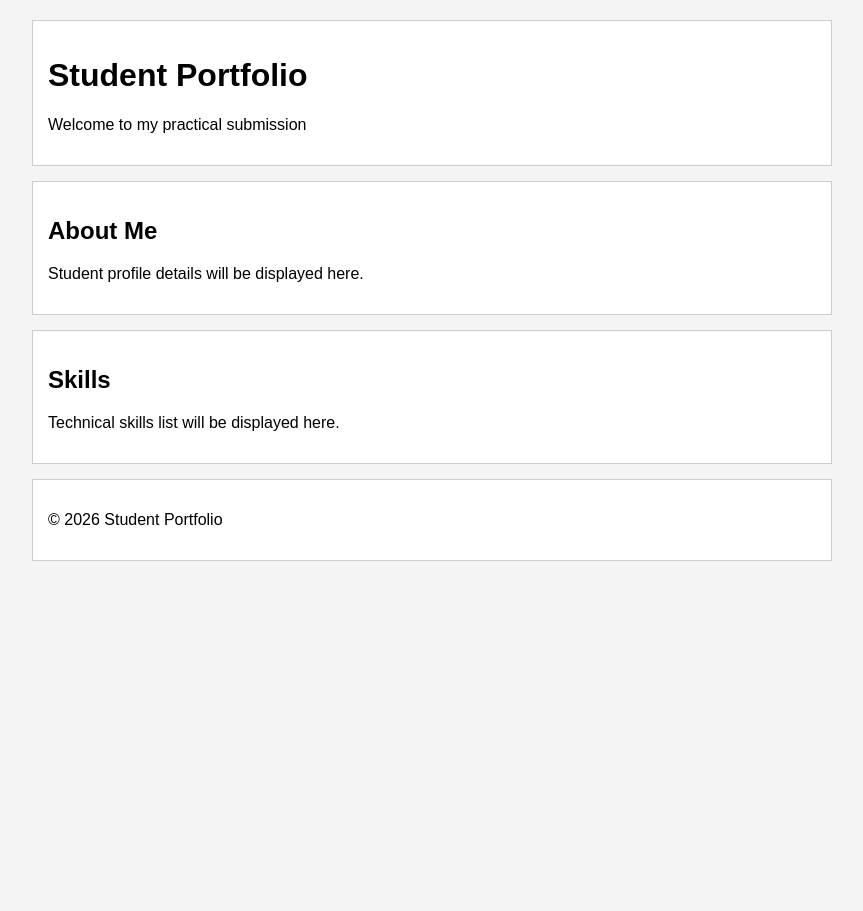
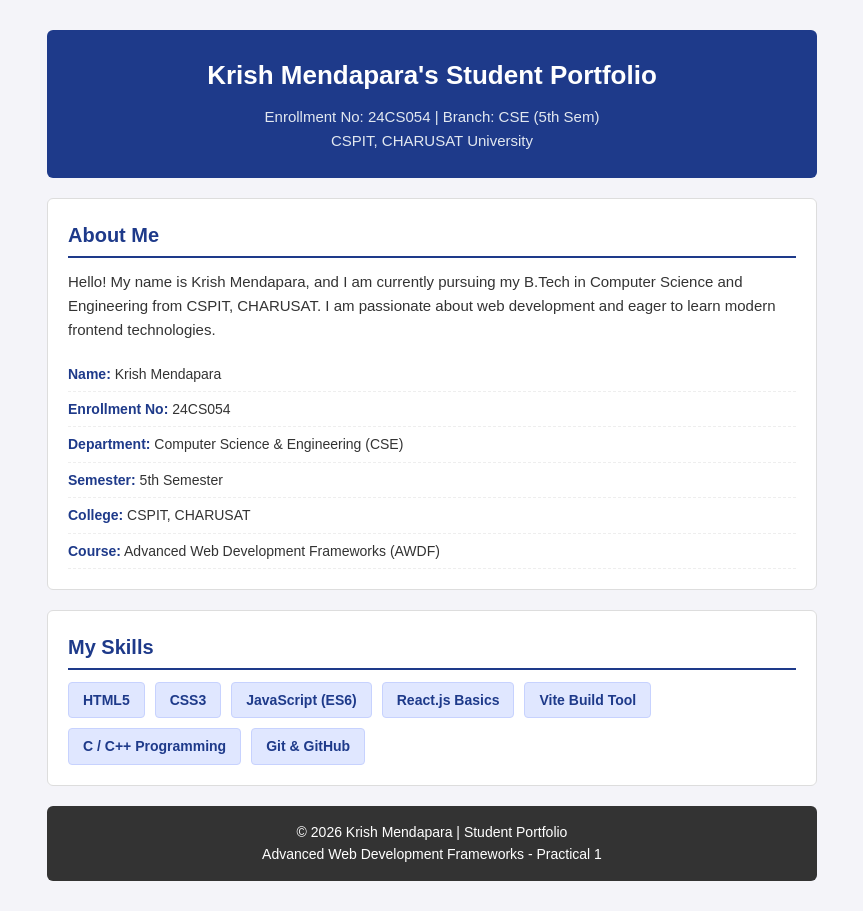
Before and after one commit to 24CS054KRISH/AWDF-PRAC-1, a React (Vite) app: page / in a window 1280 px wide. Shown: the whole page, without its empty margins (208-1071 px from the left). Before the commit the page ends 800 px from the top, so only its background shows below. Built offline with nearby package versions, Linux system fonts and the light colour scheme.

Commit message:
Implement Practical 1 features with props, dynamic rendering, and personal portfolio details

```diff
--- a/src/App.jsx
+++ b/src/App.jsx
@@ -1,15 +1,38 @@
 import React from 'react';
+
+// Importing child components
 import Header from './components/Header';
 import About from './components/About';
 import Skills from './components/Skills';
 import Footer from './components/Footer';
 
 function App() {
+  // Student Name variable passed as prop to Header component
+  const studentName = "Krish Mendapara";
+
+  // Skills array passed as prop to Skills component
+  const skillsArray = [
+    "HTML5",
+    "CSS3",
+    "JavaScript (ES6)",
+    "React.js Basics",
+    "Vite Build Tool",
+    "C / C++ Programming",
+    "Git & GitHub"
+  ];
+
   return (
     <div className="container">
-      <Header />
+      {/* Passing name prop to Header */}
+      <Header name={studentName} />
+
+      {/* About section component */}
       <About />
-      <Skills />
+
+      {/* Passing skillList prop array to Skills */}
+      <Skills skillList={skillsArray} />
+
+      {/* Footer component */}
       <Footer />
     </div>
   );
--- a/src/components/About.jsx
+++ b/src/components/About.jsx
@@ -1,12 +1,27 @@
 import React from 'react';
 
-// Basic About Component (Placeholder for Commit 1)
+// About component displaying student biography and information list
 function About() {
   return (
-    <section className="section">
+    <div className="card">
       <h2>About Me</h2>
-      <p>Student profile details will be displayed here.</p>
-    </section>
+
+      <p className="about-text">
+        Hello! My name is Krish Mendapara, and I am currently pursuing my B.Tech
+        in Computer Science and Engineering from CSPIT, CHARUSAT. I am passionate
+        about web development and eager to learn modern frontend technologies.
+      </p>
+
+      {/* Student credentials list */}
+      <ul className="info-list">
+        <li><strong>Name:</strong> Krish Mendapara</li>
+        <li><strong>Enrollment No:</strong> 24CS054</li>
+        <li><strong>Department:</strong> Computer Science & Engineering (CSE)</li>
+        <li><strong>Semester:</strong> 5th Semester</li>
+        <li><strong>College:</strong> CSPIT, CHARUSAT</li>
+        <li><strong>Course:</strong> Advanced Web Development Frameworks (AWDF)</li>
+      </ul>
+    </div>
   );
 }
 
--- a/src/components/Footer.jsx
+++ b/src/components/Footer.jsx
@@ -1,11 +1,12 @@
 import React from 'react';
 
-// Basic Footer Component (Placeholder for Commit 1)
+// Simple Footer component
 function Footer() {
   return (
-    <footer className="footer">
-      <p>&copy; 2026 Student Portfolio</p>
-    </footer>
+    <div className="footer-box">
+      <p>&copy; 2026 Krish Mendapara | Student Portfolio</p>
+      <p>Advanced Web Development Frameworks - Practical 1</p>
+    </div>
   );
 }
 
--- a/src/components/Header.jsx
+++ b/src/components/Header.jsx
@@ -1,12 +1,14 @@
 import React from 'react';
 
-// Basic Header Component (Placeholder for Commit 1)
-function Header() {
+// Header component receiving student name via props from App.jsx
+function Header(props) {
   return (
-    <header className="header">
-      <h1>Student Portfolio</h1>
-      <p>Welcome to my practical submission</p>
-    </header>
+    <div className="header-box">
+      {/* Rendering name prop dynamically */}
+      <h1>{props.name}'s Student Portfolio</h1>
+      <p>Enrollment No: 24CS054 | Branch: CSE (5th Sem)</p>
+      <p>CSPIT, CHARUSAT University</p>
+    </div>
   );
 }
 
--- a/src/components/Skills.jsx
+++ b/src/components/Skills.jsx
@@ -1,12 +1,20 @@
 import React from 'react';
 
-// Basic Skills Component (Placeholder for Commit 1)
-function Skills() {
+// Skills component rendering skillList prop dynamically using map()
+function Skills(props) {
   return (
-    <section className="section">
-      <h2>Skills</h2>
-      <p>Technical skills list will be displayed here.</p>
-    </section>
+    <div className="card">
+      <h2>My Skills</h2>
+
+      {/* Rendering array items using map() */}
+      <div className="skills-container">
+        {props.skillList.map((skill, index) => (
+          <span key={index} className="skill-item">
+            {skill}
+          </span>
+        ))}
+      </div>
+    </div>
   );
 }
 
--- a/src/index.css
+++ b/src/index.css
@@ -1,20 +1,117 @@
-/* Initial basic styling for Commit 1 */
+/* Basic and simple CSS for Student Portfolio Practical 1 */
+
+* {
+  box-sizing: border-box;
+  margin: 0;
+  padding: 0;
+}
 
 body {
-  font-family: Arial, sans-serif;
-  margin: 0;
-  padding: 20px;
-  background-color: #f4f4f4;
+  font-family: Arial, Helvetica, sans-serif;
+  background-color: #f4f4f9;
+  color: #333333;
+  line-height: 1.6;
 }
 
+/* Main wrapper div */
 .container {
   max-width: 800px;
-  margin: 0 auto;
+  margin: 30px auto;
+  padding: 0 15px;
 }
 
-.header, .section, .footer {
-  background: #ffffff;
+/* Header Component Styling */
+.header-box {
+  background-color: #1e3a8a;
+  color: #ffffff;
+  padding: 25px;
+  text-align: center;
+  border-radius: 6px;
+  margin-bottom: 20px;
+}
+
+.header-box h1 {
+  font-size: 26px;
+  margin-bottom: 8px;
+}
+
+.header-box p {
+  font-size: 15px;
+  color: #e2e8f0;
+}
+
+/* Common Section Card Style */
+.card {
+  background-color: #ffffff;
+  border: 1px solid #dddddd;
+  border-radius: 6px;
+  padding: 20px;
+  margin-bottom: 20px;
+}
+
+.card h2 {
+  font-size: 20px;
+  color: #1e3a8a;
+  margin-bottom: 12px;
+  border-bottom: 2px solid #1e3a8a;
+  padding-bottom: 5px;
+}
+
+/* About Section Styling */
+.about-text {
+  margin-bottom: 15px;
+  font-size: 15px;
+}
+
+.info-list {
+  list-style-type: none;
+}
+
+.info-list li {
+  padding: 6px 0;
+  border-bottom: 1px dashed #eeeeee;
+  font-size: 14px;
+}
+
+.info-list strong {
+  color: #1e3a8a;
+}
+
+/* Skills Section Styling */
+.skills-container {
+  display: flex;
+  flex-wrap: wrap;
+  gap: 10px;
+  margin-top: 10px;
+}
+
+.skill-item {
+  background-color: #e0e7ff;
+  color: #1e3a8a;
+  padding: 6px 14px;
+  border-radius: 4px;
+  font-size: 14px;
+  font-weight: bold;
+  border: 1px solid #c7d2fe;
+}
+
+/* Footer Component Styling */
+.footer-box {
+  background-color: #333333;
+  color: #ffffff;
+  text-align: center;
   padding: 15px;
-  margin-bottom: 15px;
-  border: 1px solid #ccc;
+  border-radius: 6px;
+  font-size: 14px;
 }
+
+/* Simple Responsive Mobile View */
+@media (max-width: 600px) {
+  .container {
+    margin: 15px auto;
+  }
+
+  .header-box h1 {
+    font-size: 22px;
+  }
+}
```
